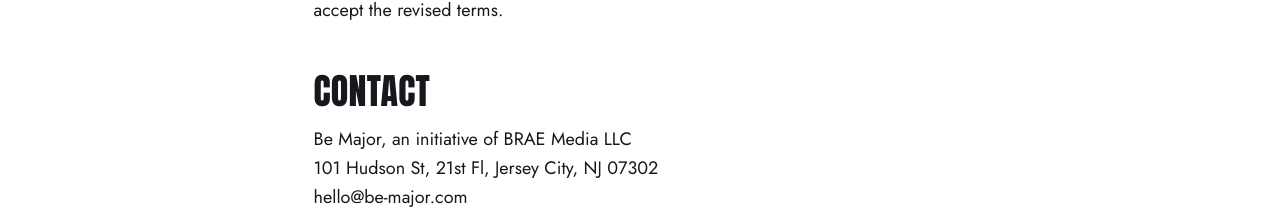
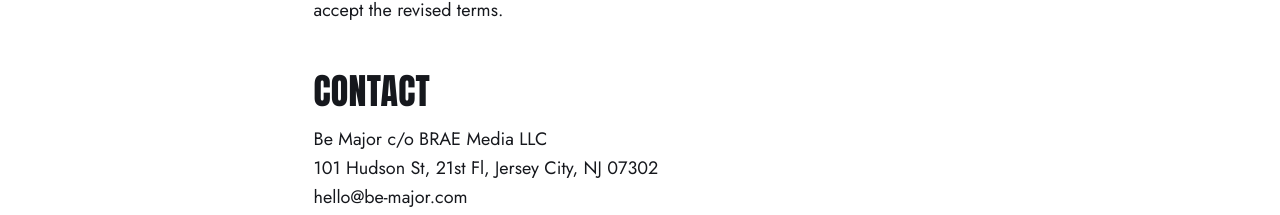
Before and after one commit to Bluhonei/Be-Major, a Next.js app: page /terms in a window 1280 px wide. Shown: the part 2079-2294 px from the top of the page. Built offline with nearby package versions, Linux system fonts and the light colour scheme.

Commit message:
Legal contact block: Be Major c/o BRAE Media LLC
Co-Authored-By: Claude Opus 5.5 <noreply@anthropic.com>
Claude-Session: https://claude.ai/code/session_01SuC8X7D7SbMb3Ypae7t2j5

```diff
--- a/content/site.ts
+++ b/content/site.ts
@@ -232,7 +232,7 @@ export type LegalPage = {
 
 const OPERATOR = "Be Major, an initiative of BRAE Media LLC";
 const LEGAL_UPDATED = "October 22, 2026";
-const LEGAL_CONTACT = [OPERATOR, "101 Hudson St, 21st Fl, Jersey City, NJ 07302", "hello@be-major.com"];
+const LEGAL_CONTACT = ["Be Major c/o BRAE Media LLC", "101 Hudson St, 21st Fl, Jersey City, NJ 07302", "hello@be-major.com"];
 
 export const privacy: LegalPage = {
   title: "Privacy Policy",
```
